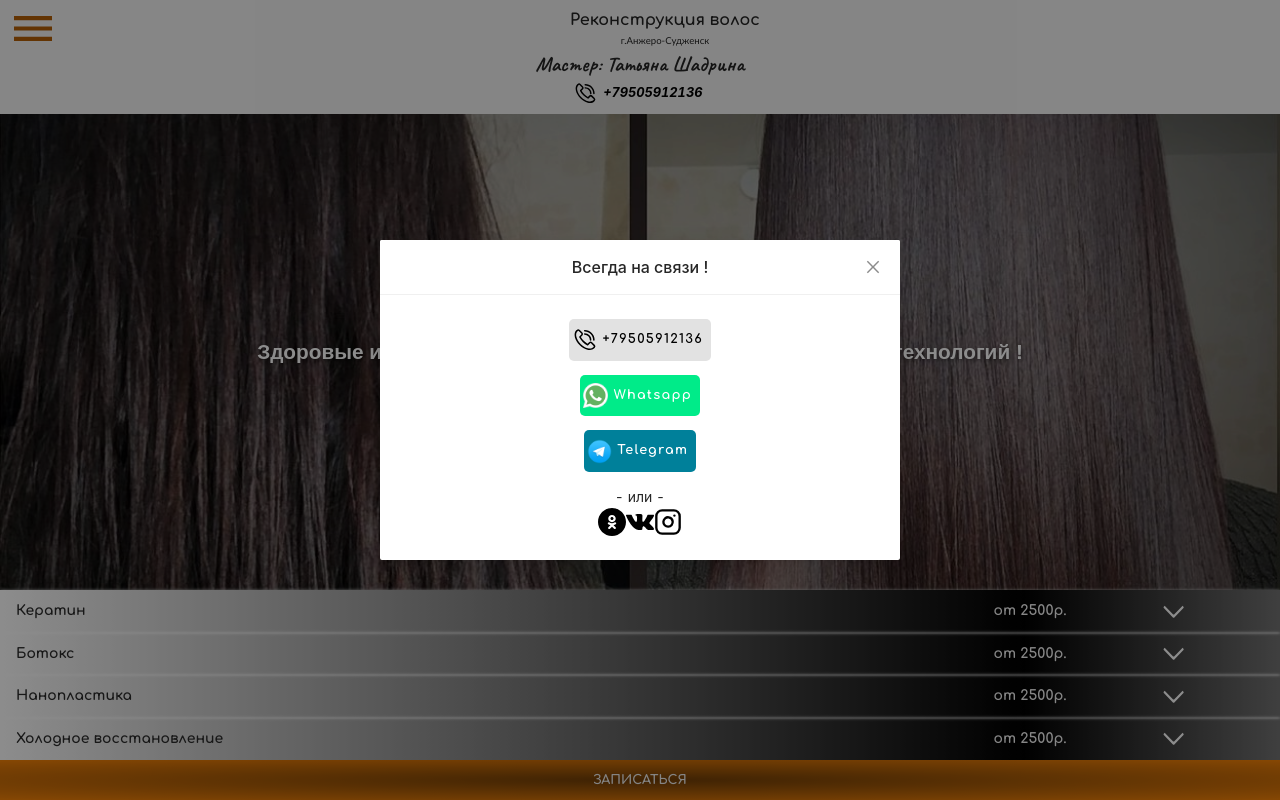
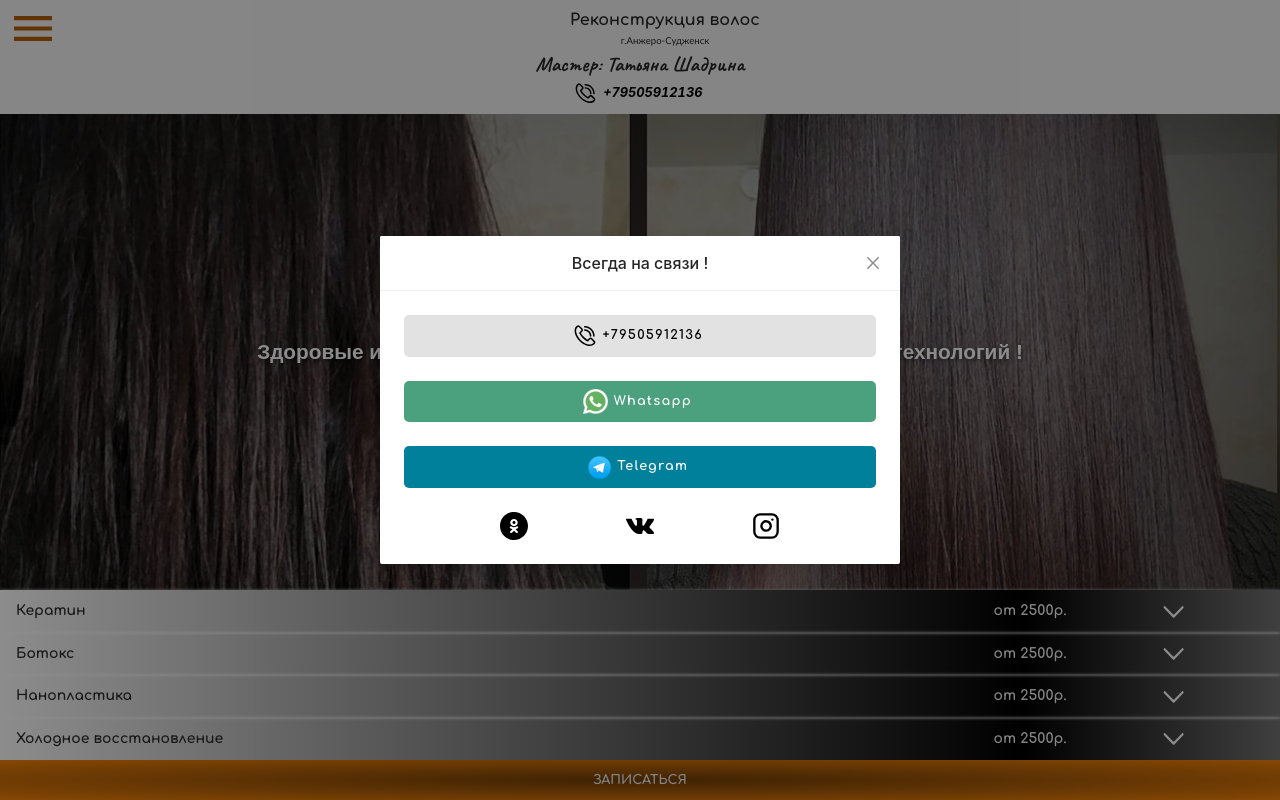
Before and after one commit to krokolet/keratin, a React (Create React App) app: page / in a window 1280 px wide. Both pictures are taken after a click on the button "ЗАПИСАТЬСЯ". Built offline with nearby package versions, Linux system fonts and the light colour scheme.

Commit message:
style soc block

```diff
--- a/src/components/RecordBox/RecordBox.jsx
+++ b/src/components/RecordBox/RecordBox.jsx
@@ -45,16 +45,16 @@ const RecordBox = ({ isVisible, setIsVisible }) => {
 						<span className="telegram__text">Telegram</span>
 					</a>
 				</p>
-				<div>- или -</div>
-				<section>
-					<a href={`https://${odnoklassniki}`}>
+
+				<section className="social-box">
+					<a href={`https://${odnoklassniki}`} className="socialLink">
 						<span className="odnoklassniki social"></span>
 					</a>
-					<a href={`https://${vkontakte}`}>
+					<a href={`https://${vkontakte}`} className="socialLink">
 						<span className="vkontakte social"></span>
 					</a>
-                    <a href={`https://${instagram}`}>
-                        <span className="instagram social"></span>
+					<a href={`https://${instagram}`} className="socialLink">
+						<span className="instagram social"></span>
 					</a>
 				</section>
 			</nav>
--- a/src/components/RecordBox/RecordBox.scss
+++ b/src/components/RecordBox/RecordBox.scss
@@ -14,10 +14,12 @@
 }
 
 .contactList {
-    @include centered_items;
+    display: grid;
+    grid-gap: 10px;
 }
 
 .contact-text {
+        padding: 8px 8px;
     width: 100%;
     height: 100%;
     font-family: 'Camfortaa', 'Roboto', sans-serif;
@@ -25,7 +27,7 @@
     letter-spacing: 0.1em;
     color: inherit;
     &:visited,
-    &:active {
+    &:active, &:hover {
         color: black;
     }
 }
@@ -38,7 +40,7 @@
 .messengerBtn {
     @include centered_items;
     display: grid;
-    padding: 8px 8px;
+
     text-decoration: none;
     font-weight: bold;
     border-radius: 5px;
@@ -57,13 +59,13 @@
         background: url('../../img/icons/phone.svg') no-repeat center/contain;
     }
     &:hover {
-        background-color: #dce0e5;
+        background-color: #b4b4b4;
         color: #555555;
     }
 }
 
 .whatsapp {
-    background-color: #00eb89;
+    background-color: #4ba07d;
     &__number {
         color: #ffffff;
     }
@@ -74,7 +76,6 @@
     }
     &:hover {
         background-color: #368665;
-        color: #ffffff;
     }
 }
 
@@ -89,14 +90,17 @@
         background: url('../../img/icons/telegram.png') no-repeat center/contain;
     }
     &:hover {
-        background-color: #00c4eb;
-        color: #ffffff;
+        opacity: 0.8;
     }
+
 }
 
 .social {
     @include icon;
     left: 0;
+    &:hover{
+        opacity:0.5;
+    }
 }
 .odnoklassniki {
     background: url('../../img/icons/ok.svg') no-repeat center/contain;
@@ -109,3 +113,14 @@
 .instagram {
     background: url('../../img/icons/instagram.svg') no-repeat center/contain;
 }
+
+.social-box{
+    display: grid;
+    width: 80%;
+    grid-auto-flow: column;
+    justify-self: center;
+}
+
+.socialLink{
+    justify-self: center;
+}
```
